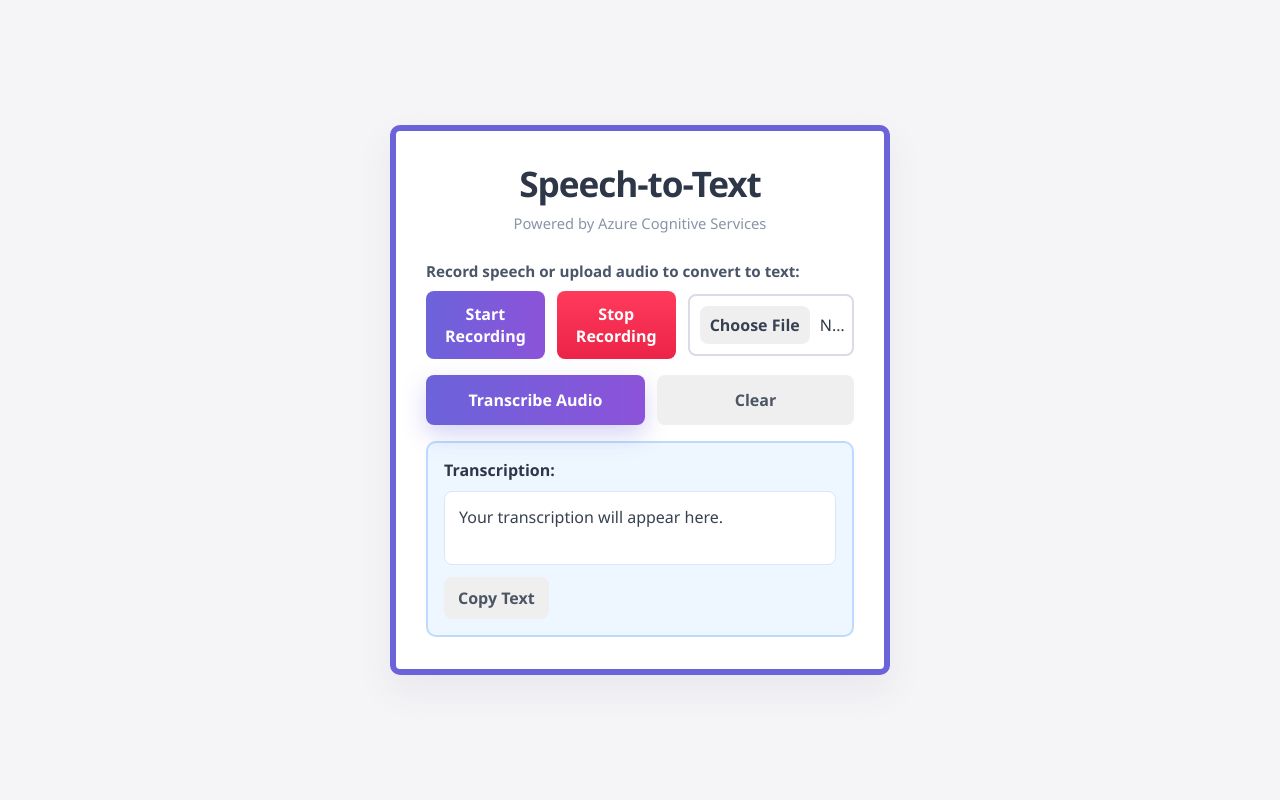
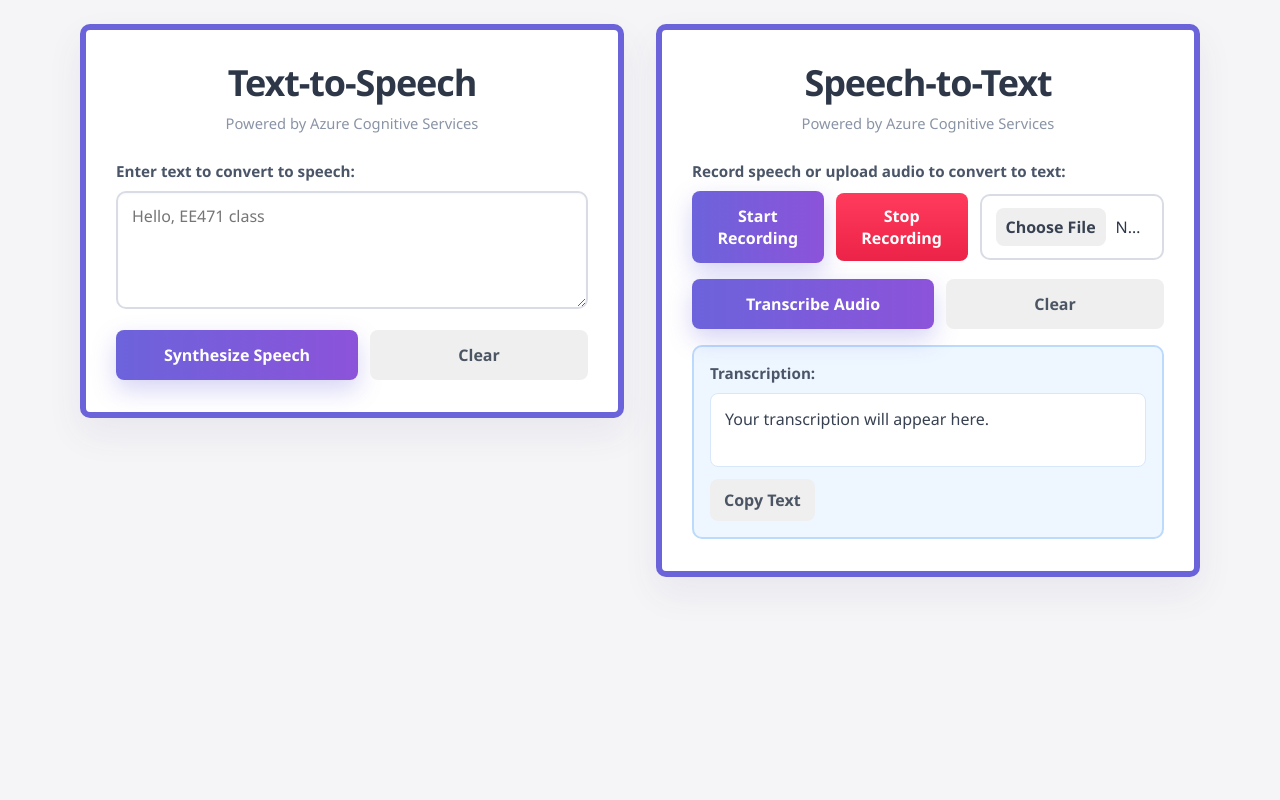
Before and after one commit to asliak/ee471-week-6, a Flask app: page / in a window 1280 px wide. Run offline with Flask 3, Linux system fonts and the light colour scheme.

Commit message:
Combine text-to-speech and speech-to-text app

```diff
--- a/app.py
+++ b/app.py
@@ -10,6 +10,7 @@ from flask import Flask, jsonify, render_template, request
 BASE_DIR = Path(__file__).resolve().parent
 STATIC_DIR = BASE_DIR / "static"
 UPLOAD_DIR = STATIC_DIR / "uploads"
+TTS_DIR = STATIC_DIR / "tts"
 ALLOWED_AUDIO_EXTENSIONS = {".wav"}
 
 load_dotenv()
@@ -18,6 +19,7 @@ app = Flask(__name__)
 app.config["MAX_CONTENT_LENGTH"] = 15 * 1024 * 1024
 
 UPLOAD_DIR.mkdir(parents=True, exist_ok=True)
+TTS_DIR.mkdir(parents=True, exist_ok=True)
 
 
 def get_speech_config() -> speechsdk.SpeechConfig:
@@ -61,6 +63,41 @@ def result_to_response(result: speechsdk.SpeechRecognitionResult):
 @app.route("/")
 def index():
     return render_template("index.html")
+
+
+@app.route("/synthesize", methods=["POST"])
+def synthesize():
+    payload = request.get_json(silent=True) or {}
+    text = (payload.get("text") or "").strip()
+
+    if not text:
+        return jsonify({"success": False, "error": "Please enter text first."}), 400
+
+    try:
+        speech_config = get_speech_config()
+        speech_config.speech_synthesis_voice_name = "en-US-Ava:DragonHDLatestNeural"
+
+        filename = f"{uuid.uuid4().hex}.wav"
+        output_path = TTS_DIR / filename
+        audio_config = speechsdk.audio.AudioOutputConfig(filename=str(output_path))
+        synthesizer = speechsdk.SpeechSynthesizer(
+            speech_config=speech_config,
+            audio_config=audio_config,
+        )
+
+        result = synthesizer.speak_text_async(text).get()
+
+        if result.reason == speechsdk.ResultReason.SynthesizingAudioCompleted:
+            return jsonify({"success": True, "audio_url": f"/static/tts/{filename}"})
+
+        if result.reason == speechsdk.ResultReason.Canceled:
+            details = result.cancellation_details
+            error_details = getattr(details, "error_details", None) or str(details.reason)
+            return jsonify({"success": False, "error": error_details}), 500
+
+        return jsonify({"success": False, "error": "Speech synthesis failed."}), 500
+    except Exception as exc:
+        return jsonify({"success": False, "error": str(exc)}), 500
 
 
 @app.route("/transcribe-file", methods=["POST"])
--- a/templates/index.html
+++ b/templates/index.html
@@ -3,7 +3,7 @@
 <head>
     <meta charset="UTF-8">
     <meta name="viewport" content="width=device-width, initial-scale=1.0">
-    <title>Speech-to-Text</title>
+    <title>Azure Speech Services</title>
     <style>
         :root {
             --page-bg: #f5f5f7;
@@ -19,14 +19,16 @@
             --neutral: #efefef;
             --danger: #ff3b5c;
             --danger-dark: #ec2348;
-            --info-bg: #eef7ff;
-            --info-border: #bcdafc;
             --success-bg: #e9faea;
             --success-border: #c8efca;
             --success-text: #29b34a;
             --error-bg: #fff0f0;
             --error-border: #ffc9c9;
             --error-text: #dc2626;
+            --info-bg: #eef7ff;
+            --info-border: #bcdafc;
+            --download: #18a0f0;
+            --download-dark: #1190da;
         }
 
         * {
@@ -36,16 +38,25 @@
         body {
             margin: 0;
             min-height: 100vh;
-            display: grid;
-            place-items: center;
             padding: 24px;
             background: var(--page-bg);
             font-family: "Segoe UI", Tahoma, Geneva, Verdana, sans-serif;
             color: var(--title);
         }
 
+        .page {
+            max-width: 1120px;
+            margin: 0 auto;
+        }
+
+        .grid {
+            display: grid;
+            grid-template-columns: repeat(2, minmax(0, 1fr));
+            gap: 32px;
+            align-items: start;
+        }
+
         .app-card {
-            width: min(100%, 500px);
             background: var(--card-bg);
             border: 6px solid var(--card-border);
             border-radius: 10px;
@@ -56,7 +67,7 @@
         .title {
             margin: 0;
             text-align: center;
-            font-size: clamp(2rem, 4vw, 2.2rem);
+            font-size: clamp(2rem, 4vw, 2.25rem);
             font-weight: 800;
             letter-spacing: -0.03em;
         }
@@ -68,7 +79,8 @@
             color: var(--muted);
         }
 
-        .section-label {
+        .field-label,
+        .section-title {
             display: block;
             margin-bottom: 10px;
             font-size: 0.95rem;
@@ -76,10 +88,50 @@
             color: var(--label);
         }
 
-        .record-row,
-        .actions {
+        textarea,
+        input[type="file"] {
+            width: 100%;
+            border: 2px solid var(--field-border);
+            border-radius: 10px;
+            padding: 12px 14px;
+            font: inherit;
+            background: #fff;
+        }
+
+        textarea {
+            min-height: 118px;
+            resize: vertical;
+            outline: none;
+            color: #374151;
+            box-shadow: inset 0 1px 2px rgba(15, 23, 42, 0.03);
+        }
+
+        textarea:focus {
+            border-color: #9c96ea;
+            box-shadow: 0 0 0 4px rgba(108, 99, 219, 0.1);
+        }
+
+        input[type="file"]::file-selector-button {
+            margin-right: 10px;
+            padding: 8px 10px;
+            border: 0;
+            border-radius: 8px;
+            background: #efefef;
+            color: #374151;
+            cursor: pointer;
+            font: inherit;
+            font-weight: 700;
+        }
+
+        .actions,
+        .record-row {
             display: grid;
             gap: 12px;
+        }
+
+        .actions {
+            margin-top: 16px;
+            grid-template-columns: 1fr 0.9fr;
         }
 
         .record-row {
@@ -87,27 +139,21 @@
             align-items: center;
         }
 
-        .actions {
-            margin-top: 16px;
-            grid-template-columns: 1fr 0.9fr;
-        }
-
         button,
-        .copy-btn,
-        input[type="file"]::file-selector-button {
+        .download-link,
+        .copy-btn {
             border: 0;
             border-radius: 8px;
             font: inherit;
             font-weight: 700;
-        }
-
-        button,
-        .copy-btn {
             cursor: pointer;
+            text-align: center;
+            text-decoration: none;
             transition: transform 0.15s ease, box-shadow 0.15s ease, background 0.15s ease;
         }
 
         button:hover,
+        .download-link:hover,
         .copy-btn:hover {
             transform: translateY(-1px);
         }
@@ -131,31 +177,8 @@
             background: linear-gradient(180deg, var(--danger), var(--danger-dark));
         }
 
-        .mic-btn {
-            color: #fff;
-            padding: 12px 14px;
-            background: linear-gradient(90deg, var(--primary-start), var(--primary-end));
-        }
-
-        input[type="file"] {
-            width: 100%;
-            border: 2px solid var(--field-border);
-            border-radius: 8px;
-            padding: 10px;
-            background: #fff;
-            font: inherit;
-        }
-
-        input[type="file"]::file-selector-button {
-            margin-right: 10px;
-            padding: 8px 10px;
-            background: #efefef;
-            color: #374151;
-            cursor: pointer;
-        }
-
         .status {
-            margin-top: 14px;
+            margin-top: 16px;
             padding: 14px 16px;
             border-radius: 8px;
             font-size: 0.98rem;
@@ -165,12 +188,6 @@
 
         .status.show {
             display: block;
-        }
-
-        .status.info {
-            background: #fff4f4;
-            border: 1px solid #ffa8a8;
-            color: #ef4444;
         }
 
         .status.success {
@@ -185,18 +202,44 @@
             color: var(--error-text);
         }
 
+        .status.info {
+            background: #fff4f4;
+            border: 1px solid #ffa8a8;
+            color: #ef4444;
+        }
+
+        .audio-card,
         .output-card {
             margin-top: 16px;
-            border: 2px solid var(--info-border);
             border-radius: 10px;
             padding: 16px;
+        }
+
+        .audio-card {
+            border: 2px solid #e2e6ef;
+            display: none;
+        }
+
+        .audio-card.visible {
+            display: block;
+        }
+
+        .output-card {
+            border: 2px solid var(--info-border);
             background: var(--info-bg);
         }
 
-        .output-title {
+        audio {
+            width: 100%;
+            margin: 10px 0 14px;
+        }
+
+        .download-link {
             display: block;
-            margin-bottom: 10px;
-            font-weight: 700;
+            width: 100%;
+            padding: 12px 14px;
+            color: #fff;
+            background: linear-gradient(180deg, var(--download), var(--download-dark));
         }
 
         .output-box {
@@ -216,27 +259,56 @@
             color: #4b5563;
         }
 
+        @media (max-width: 960px) {
+            .grid {
+                grid-template-columns: 1fr;
+            }
+        }
+
         @media (max-width: 560px) {
             .app-card {
                 padding: 22px 18px 24px;
             }
 
-            .record-row,
-            .actions {
+            .actions,
+            .record-row {
                 grid-template-columns: 1fr;
             }
         }
     </style>
 </head>
 <body>
-    <main class="app-card">
+    <main class="page">
+        <section class="grid">
+            <article class="app-card">
+                <h1 class="title">Text-to-Speech</h1>
+                <p class="subtitle">Powered by Azure Cognitive Services</p>
+
+                <label class="field-label" for="textInput">Enter text to convert to speech:</label>
+                <textarea id="textInput" placeholder="Hello, EE471 class"></textarea>
+
+                <div class="actions">
+                    <button id="ttsButton" class="primary-btn" type="button">Synthesize Speech</button>
+                    <button id="ttsClearButton" class="secondary-btn" type="button">Clear</button>
+                </div>
+
+                <div id="ttsStatus" class="status" aria-live="polite"></div>
+
+                <section id="audioCard" class="audio-card">
+                    <span class="section-title">Generated Audio:</span>
+                    <audio id="audioPlayer" controls></audio>
+                    <a id="downloadLink" class="download-link" download="speech.wav">Download Audio</a>
+                </section>
+            </article>
+
+            <article class="app-card">
                 <h1 class="title">Speech-to-Text</h1>
                 <p class="subtitle">Powered by Azure Cognitive Services</p>
 
-        <label class="section-label">Record speech or upload audio to convert to text:</label>
+                <label class="field-label">Record speech or upload audio to convert to text:</label>
 
                 <div class="record-row">
-            <button id="recordButton" class="mic-btn" type="button">Start Recording</button>
+                    <button id="recordButton" class="primary-btn" type="button">Start Recording</button>
                     <button id="stopButton" class="danger-btn" type="button">Stop Recording</button>
                     <input id="audioInput" type="file" accept=".wav">
                 </div>
@@ -245,35 +317,47 @@
 
                 <div class="actions">
                     <button id="transcribeButton" class="primary-btn" type="button">Transcribe Audio</button>
-            <button id="clearButton" class="secondary-btn" type="button">Clear</button>
+                    <button id="sttClearButton" class="secondary-btn" type="button">Clear</button>
                 </div>
 
                 <section class="output-card">
-            <span class="output-title">Transcription:</span>
+                    <span class="section-title">Transcription:</span>
                     <div id="transcriptionOutput" class="output-box">Your transcription will appear here.</div>
                     <button id="copyButton" class="copy-btn" type="button">Copy Text</button>
                 </section>
 
-        <div id="resultStatus" class="status"></div>
+                <div id="sttStatus" class="status"></div>
+            </article>
+        </section>
     </main>
 
     <script>
+        const textInput = document.getElementById("textInput");
+        const ttsButton = document.getElementById("ttsButton");
+        const ttsClearButton = document.getElementById("ttsClearButton");
+        const ttsStatus = document.getElementById("ttsStatus");
+        const audioCard = document.getElementById("audioCard");
+        const audioPlayer = document.getElementById("audioPlayer");
+        const downloadLink = document.getElementById("downloadLink");
+
         const recordButton = document.getElementById("recordButton");
         const stopButton = document.getElementById("stopButton");
         const transcribeButton = document.getElementById("transcribeButton");
-        const clearButton = document.getElementById("clearButton");
+        const sttClearButton = document.getElementById("sttClearButton");
         const copyButton = document.getElementById("copyButton");
         const audioInput = document.getElementById("audioInput");
         const recordingStatus = document.getElementById("recordingStatus");
-        const resultStatus = document.getElementById("resultStatus");
+        const sttStatus = document.getElementById("sttStatus");
         const transcriptionOutput = document.getElementById("transcriptionOutput");
 
         let isMicrophoneListening = false;
 
+        ttsButton.addEventListener("click", convertText);
+        ttsClearButton.addEventListener("click", clearTtsForm);
         recordButton.addEventListener("click", startMicrophoneRecognition);
         stopButton.addEventListener("click", stopMicrophoneHint);
         transcribeButton.addEventListener("click", transcribeUploadedFile);
-        clearButton.addEventListener("click", clearForm);
+        sttClearButton.addEventListener("click", clearSttForm);
         copyButton.addEventListener("click", copyTranscription);
 
         function setStatus(element, message, type) {
@@ -286,13 +370,56 @@
             element.className = "status";
         }
 
-        function clearForm() {
+        function clearTtsForm() {
+            textInput.value = "";
+            hideStatus(ttsStatus);
+            audioPlayer.removeAttribute("src");
+            downloadLink.removeAttribute("href");
+            audioCard.classList.remove("visible");
+        }
+
+        function clearSttForm() {
             audioInput.value = "";
             transcriptionOutput.textContent = "Your transcription will appear here.";
             hideStatus(recordingStatus);
-            hideStatus(resultStatus);
+            hideStatus(sttStatus);
             isMicrophoneListening = false;
             recordButton.disabled = false;
+        }
+
+        async function convertText() {
+            const text = textInput.value.trim();
+            if (!text) {
+                setStatus(ttsStatus, "Please enter some text first.", "error");
+                return;
+            }
+
+            ttsButton.disabled = true;
+            setStatus(ttsStatus, "Generating speech...", "success");
+
+            try {
+                const response = await fetch("/synthesize", {
+                    method: "POST",
+                    headers: { "Content-Type": "application/json" },
+                    body: JSON.stringify({ text })
+                });
+
+                const data = await response.json();
+                if (!response.ok || !data.success) {
+                    throw new Error(data.error || "Text-to-speech failed.");
+                }
+
+                const audioUrl = `${data.audio_url}?t=${Date.now()}`;
+                audioPlayer.src = audioUrl;
+                downloadLink.href = audioUrl;
+                audioCard.classList.add("visible");
+                setStatus(ttsStatus, "Speech synthesized successfully!", "success");
+            } catch (error) {
+                setStatus(ttsStatus, error.message, "error");
+                audioCard.classList.remove("visible");
+            } finally {
+                ttsButton.disabled = false;
+            }
         }
 
         async function startMicrophoneRecognition() {
@@ -303,7 +430,7 @@
             isMicrophoneListening = true;
             recordButton.disabled = true;
             setStatus(recordingStatus, "Recording... Speak into your microphone now.", "info");
-            hideStatus(resultStatus);
+            hideStatus(sttStatus);
 
             try {
                 const response = await fetch("/transcribe-microphone", {
@@ -316,10 +443,10 @@
                 }
 
                 transcriptionOutput.textContent = data.text;
-                setStatus(resultStatus, "Audio transcribed successfully!", "success");
                 hideStatus(recordingStatus);
+                setStatus(sttStatus, "Audio transcribed successfully!", "success");
             } catch (error) {
-                setStatus(resultStatus, error.message, "error");
+                setStatus(sttStatus, error.message, "error");
                 setStatus(recordingStatus, "Microphone transcription stopped.", "error");
             } finally {
                 isMicrophoneListening = false;
@@ -335,17 +462,17 @@
 
             setStatus(
                 recordingStatus,
-                "The backend listens for a single utterance and will stop automatically after you speak.",
+                "The backend listens for a single utterance and stops automatically after you speak.",
                 "info"
             );
         }
 
         async function transcribeUploadedFile() {
             hideStatus(recordingStatus);
-            hideStatus(resultStatus);
+            hideStatus(sttStatus);
 
             if (!audioInput.files.length) {
-                setStatus(resultStatus, "Please choose a WAV file first.", "error");
+                setStatus(sttStatus, "Please choose a WAV file first.", "error");
                 return;
             }
 
@@ -365,25 +492,25 @@
                 }
 
                 transcriptionOutput.textContent = data.text;
-                setStatus(resultStatus, "Audio transcribed successfully!", "success");
+                setStatus(sttStatus, "Audio transcribed successfully!", "success");
             } catch (error) {
                 transcriptionOutput.textContent = "Your transcription will appear here.";
-                setStatus(resultStatus, error.message, "error");
+                setStatus(sttStatus, error.message, "error");
             }
         }
 
         async function copyTranscription() {
             const text = transcriptionOutput.textContent.trim();
             if (!text || text === "Your transcription will appear here." || text === "Working...") {
-                setStatus(resultStatus, "There is no transcription to copy yet.", "error");
+                setStatus(sttStatus, "There is no transcription to copy yet.", "error");
                 return;
             }
 
             try {
                 await navigator.clipboard.writeText(text);
-                setStatus(resultStatus, "Transcription copied to clipboard.", "success");
+                setStatus(sttStatus, "Transcription copied to clipboard.", "success");
             } catch (error) {
-                setStatus(resultStatus, "Copy failed. Please copy the text manually.", "error");
+                setStatus(sttStatus, "Copy failed. Please copy the text manually.", "error");
             }
         }
     </script>
```
Lines whose indentation alone changed are shown as unchanged.
